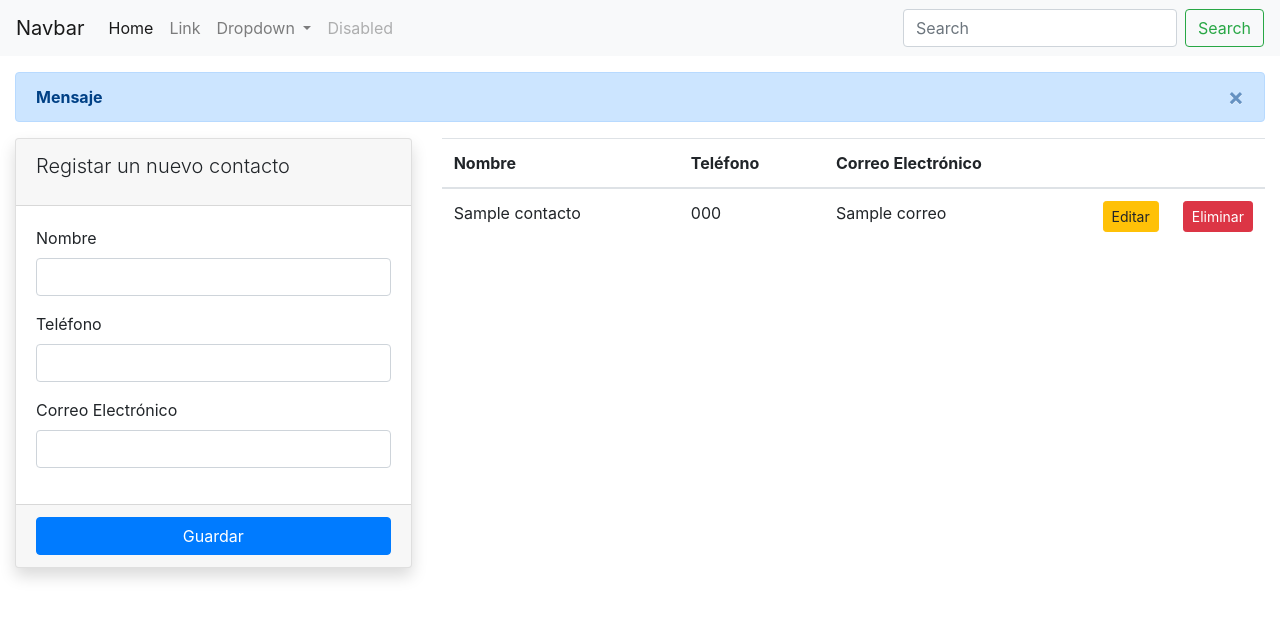
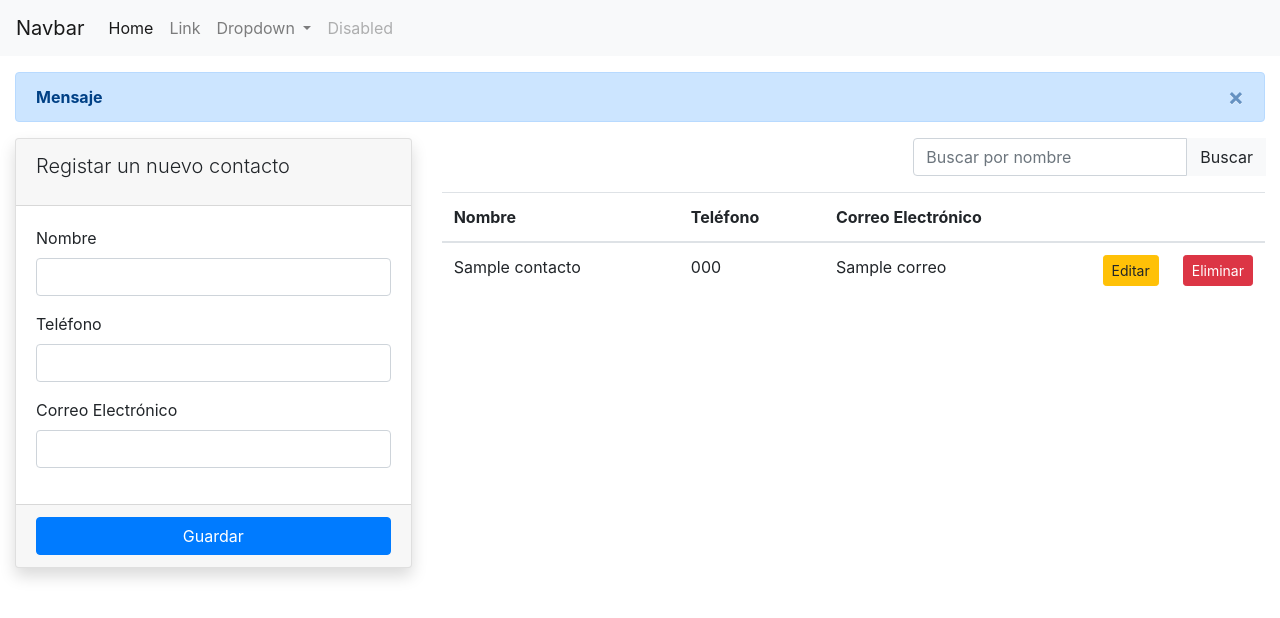
Before and after one commit to olmos-dev/agenda-codeigniter, a CodeIgniter 4 app: template app/Views/contactos/index.php in a window 1280 px wide. Shown: the top 618 px of the page. Run offline with PHP 8.4 and a stand-in for CodeIgniter, Linux system fonts and the light colour scheme; the template is opened without the code that fills it: most values are stand-ins (such as "Sample title", 1, 10 or a date in 2020); data that the repository does not hold is empty; some libraries are stand-ins or nearby versions.

Commit message:
paginacion y busqueda sin perdida de parametros

```diff
--- a/app/Config/Pager.php
+++ b/app/Config/Pager.php
@@ -21,7 +21,8 @@ class Pager extends BaseConfig
      * @var array<string, string>
      */
     public array $templates = [
-        'default_full'   => 'CodeIgniter\Pager\Views\default_full',
+        //'default_full'   => 'CodeIgniter\Pager\Views\default_full',
+        'default_full' => 'App\Views\pagination\default_full',
         'default_simple' => 'CodeIgniter\Pager\Views\default_simple',
         'default_head'   => 'CodeIgniter\Pager\Views\default_head',
     ];
--- a/app/Views/contactos/create.php
+++ b/app/Views/contactos/create.php
@@ -1,5 +1,5 @@
 <form action="<?php echo base_url(); ?>contactos" method="post" novalidate>
-    <div class="card shadow">
+    <div class="card shadow sticky-top">
         <div class="card-header">
             <div class="card-title lead">Registar un nuevo contacto</div>
         </div>
--- a/app/Views/contactos/index.php
+++ b/app/Views/contactos/index.php
@@ -1,5 +1,9 @@
 <!-- Aqui se manda a llamar el layout base -->
-<?php echo $this->extend("plantillas/layout"); ?>
+<?php
+
+use function PHPUnit\Framework\isEmpty;
+
+ echo $this->extend("plantillas/layout"); ?>
 
 <!-- Aqui empieza el contenido dinamico de cada sección -->
 <?php echo $this->section('contenido'); ?>
@@ -22,9 +26,28 @@
             <!--Se incluye el formulario de crear un nuevo contacto-->
            <?php  echo $this->include('contactos/create'); ?>
         </div>
-        <div class="col-12 col-md-8 order-1 order-md-2 table-responsive">
+        <div class="col-12 col-md-8 order-1 order-md-2">
+            <!--EL formulario para buscar-->
+            <div class="row">
+                <div class="col-12 d-flex justify-content-center justify-content-md-end">
+                    <form class="form-inline my-5 my-lg-0" method="get" action="<?php base_url().'/contactos'; ?>">
+                        <div class="input-group mb-2">
+                            <input class="form-control" name="buscar" type="search" placeholder="Buscar por nombre" aria-label="Search">
+                            <div class="input-group-prepend">
+                                <button class="btn btn-light my-sm-0" type="submit">Buscar</button>
+                            </div>
+                        </div>
+                    </form>
+                </div>
+            </div>
+            <div class="row">
+                <div class="col-12 mb-2 d-flex justify-content-center justify-content-md-end">
+                <small class="text-danger"><?php echo validation_show_error('buscar'); ?></small>
+                </div>
+            </div>
             <!-- se muestra el listado de contactos-->
-            <table class="table table-hover">
+            <?php if (!empty($contactos)): ?>
+            <table class="table table-hover table-responsive">
                 <thead>
                     <tr>
                         <th>Nombre</th>
@@ -49,6 +72,20 @@
                     <?php endforeach;  ?>
                 </tbody>
             </table>
+            <div class="row">
+                <div class="col-12 d-flex justify-content-center">
+                <?= $pager->links() ?>
+                </div>
+            </div>
+            <!-- Cuando el arreglo de los contactos esta vacio -->
+            <?php else: ?>
+                <div class="row">
+                    <div class="col-12 d-flex justify-content-center justify-content-md-start">
+                        <p class="text-muted h5">No hay resultados</p>
+                    </div>
+                </div>
+
+            <?php endif ?>
         </div>
     </div>
 </div>
--- a/app/Views/plantillas/navbar.php
+++ b/app/Views/plantillas/navbar.php
@@ -27,9 +27,11 @@
         <a class="nav-link disabled">Disabled</a>
       </li>
     </ul>
+    <!--
     <form class="form-inline my-2 my-lg-0">
       <input class="form-control mr-sm-2" type="search" placeholder="Search" aria-label="Search">
       <button class="btn btn-outline-success my-2 my-sm-0" type="submit">Search</button>
     </form>
+    -->
   </div>
 </nav>
```
Also changed, not shown: app/Controllers/ContactosController.php (+37 -2 lines), app/Views/pagination/default_full.php (added, +56 -0 lines).
